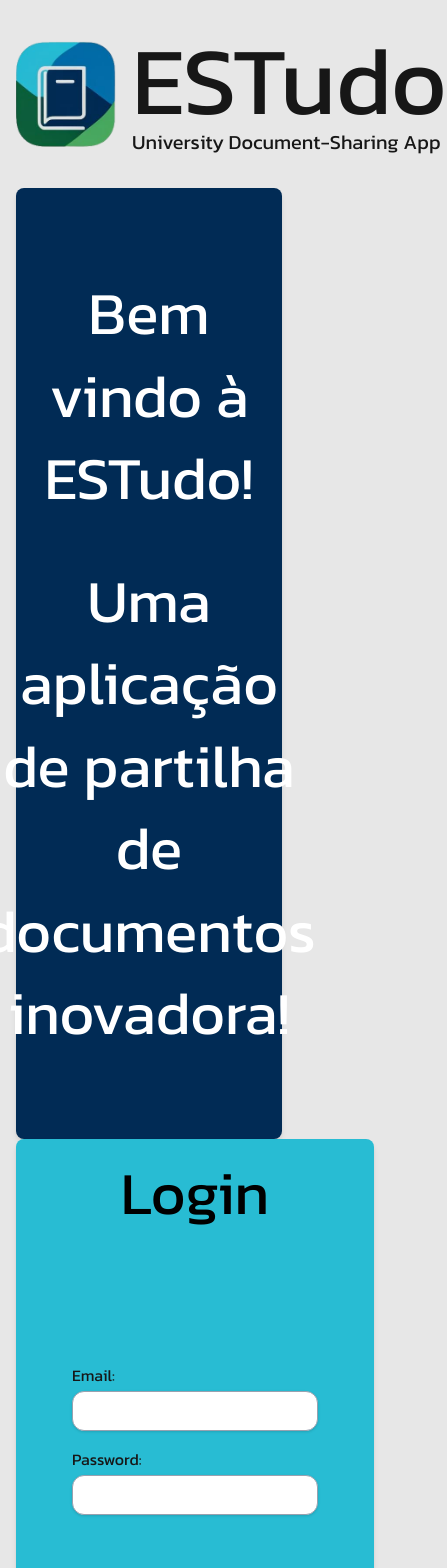
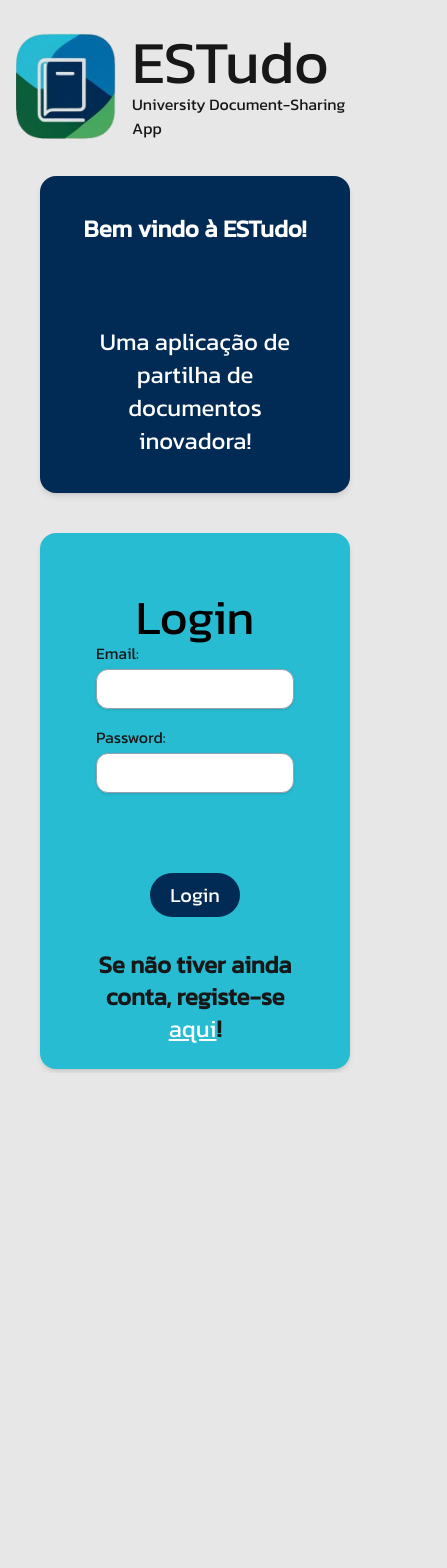
Before and after one commit to beckerme/ESTudo, a Next.js app in the folder estudo/: page /login in a window 390 px wide. Shown: the top 1568 px of the page, 447 px wide, since content can reach past the window. After the commit the page ends 1073 px from the top, so only its background shows below. Built offline with nearby package versions, Linux system fonts and the light colour scheme.

Commit message:
Página Login ainda mais responsiva

```diff
--- a/estudo/src/components/Login/Header.jsx
+++ b/estudo/src/components/Login/Header.jsx
@@ -9,7 +9,7 @@ const kanit = Kanit({
 export default function Header() {
   return (
     <div className={kanit.className}>
-        <div className="flex items-center justify-center py-4 mt-3 mb-4">
+        <div className="flex items-center justify-center py-4 mt-3">
             <div className="flex items-center space-x-4">
 
                 {/* Logo */}
@@ -17,8 +17,8 @@ export default function Header() {
 
                 {/* Title and Subtitle */}
                 <div>
-                    <h1 className="text-8xl">ESTudo</h1>
-                    <p className="text-xl">University Document-Sharing App</p>
+                    <h1 className="lg:text-8xl text-6xl">ESTudo</h1>
+                    <p className="lg:text-xl">University Document-Sharing App</p>
                 </div>
             </div>
         </div>
--- a/estudo/src/components/Login/Login.jsx
+++ b/estudo/src/components/Login/Login.jsx
@@ -14,17 +14,17 @@ export default function Login() {
       {/* Logótipo */}
       <div className={`${kanit.className} container mx-auto px-4 py-1`}>
         <Header />
-        <div className="grid grid-cols-1 md:grid-cols-[65%_35%] space-x-23 mx-auto">
+        <div className="grid grid-cols-1 md:grid-cols-[65%_35%] 2xl:space-x-23 lg:space-x-10 md:space-x-5 md:space-y-0 space-y-10 mx-6 mt-5 2xl:mt-15">
 
           {/* Coluna de Saudação */}
-          <div className="bg-[#012B55] p-6 rounded-lg shadow-md">
+          <div className="bg-[#012B55] p-6 md:px-0 rounded-2xl shadow-md items-center flex">
             <Saudacao />
           </div>
 
           {/* Coluna do Formulário de Login */}
-          <div className="bg-[#28BCD3] p-6 rounded-lg shadow-md">
-            <h2 className="text-6xl mb-25
-            text-black text-center">Login</h2>
+          <div className="bg-[#28BCD3] p-6 pt-15 rounded-2xl shadow-md">
+            <h2 className="text-5xl 2xl:text-6xl md:py-0
+            text-black text-center md:mb-6">Login</h2>
             <LoginForm />
           </div>
         </div>
--- a/estudo/src/components/Login/LoginForm.jsx
+++ b/estudo/src/components/Login/LoginForm.jsx
@@ -9,7 +9,7 @@ export default function LoginForm() {
     return (
         <>
             <div className="w-full max-w-2xl rounded-xl overflow-hidden">
-                <form className="px-8 py-10 w-full">
+                <form className="px-8 2xl:py-10 lg:py-5 w-full">
                     <div className="space-y-4">
                         <div className="w-full">
                             <label className="block">Email:</label>
@@ -26,8 +26,8 @@ export default function LoginForm() {
                             shadow-sm focus:outline-none focus:ring-2 focus:ring-blue-800 focus:border-transparent`}/>
                         </div>
                     </div>
-                    <div className="flex justify-center">
-                        <button className="w-1/2 mt-18 bg-[#012B55] text-white py-2 text-4xl rounded-4xl hover:bg-blue-800
+                    <div className="flex justify-center md:pt-0 pt-20">
+                        <button className="lg:w-1/2 md:w-2/3 md:mt-10 2xl:mt-20 px-5 md:px-0 bg-[#012B55] text-white py-2 text-xl md:text-2xl 2xl:text-4xl rounded-4xl hover:bg-blue-800
                         transition duration-300
                             ease-in-out focus:outline-none focus:ring-2 focus:ring-blue-800 focus:ring-opacity-50">
                         <a href="/pag-inicial"
@@ -37,10 +37,10 @@ export default function LoginForm() {
                         </a>
                         </button>
                     </div>
-                    <div className="flex justify-center px-10">
-                        <div className="text-center mt-18">
-                            <p className="text-2xl font-bold">Se não tiver ainda conta, registe-se<a href="/registo" className="text-white underline hover:text-blue-800
-                            ml-1 font-medium">aqui</a>!</p>
+                    <div className="flex justify-center 2xl:px-10">
+                        <div className="text-center mt-8 xl:mt-15">
+                            <p className="text-2xl md:text-xl lg:text-2xl font-bold">Se não tiver ainda conta, registe-se <a href="/registo" className="text-white underline hover:text-blue-800
+                            font-medium">aqui</a>!</p>
                         </div>
                     </div>
                 </form>
--- a/estudo/src/components/Login/Saudacao.jsx
+++ b/estudo/src/components/Login/Saudacao.jsx
@@ -1,7 +1,7 @@
 export default function Saudacao() {
     return (
-      <div className="h-auto leading-snug p-15 text-6xl text-white text-center flex items-center flex-col justify-center">
-        <h1 className="pb-10">Bem vindo à ESTudo!</h1>
+      <div className="w-full h-auto leading-snug p-3 md:p-8 lg:p-10 2xl:p-15  md:text-5xl lg:text-5xl text-2xl text-white text-center flex items-center flex-col justify-center">
+        <h1 className="pb-20 font-bold">Bem vindo à ESTudo!</h1>
         <p>Uma aplicação de partilha de documentos inovadora!</p>
       </div>
     );
```
